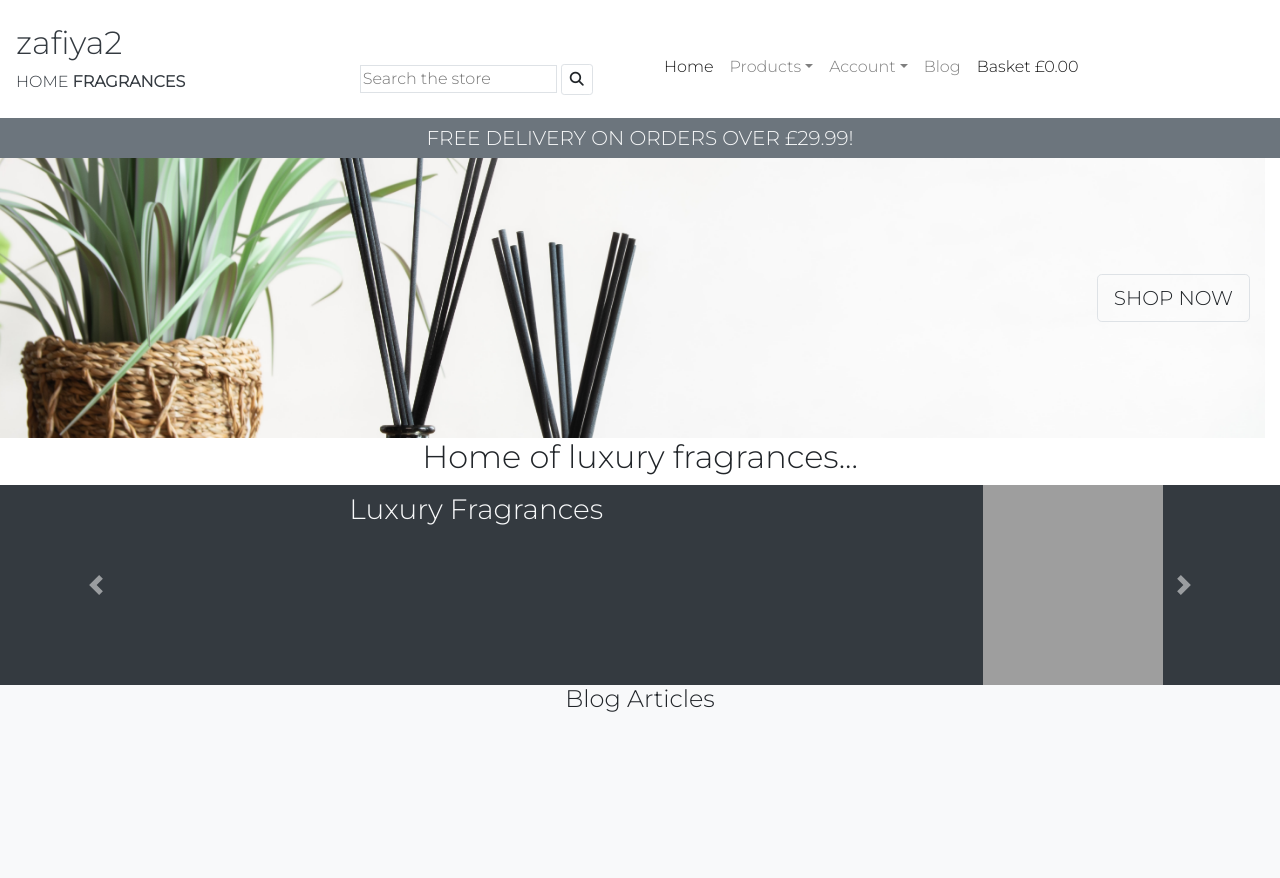
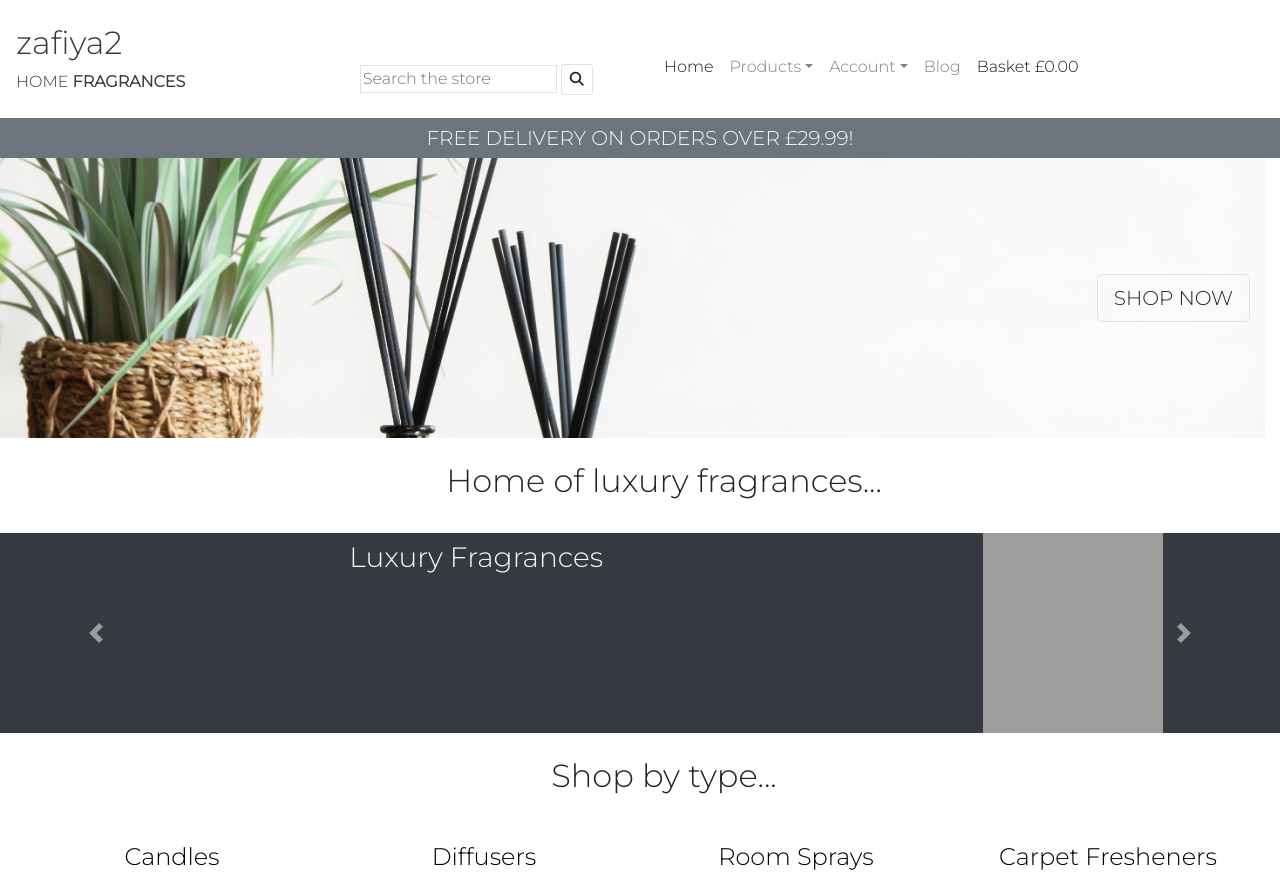
Before and after one commit to BegumDev/zafiya2, a Django app: page / in a window 1280 px wide. Shown: the top 878 px of the page. Run offline with Django 3.2, Linux system fonts and the light colour scheme; some libraries are stand-ins or nearby versions; grey boxes are pictures that could not be loaded.

Commit message:
Style homepage.

```diff
--- a/blog/views.py
+++ b/blog/views.py
@@ -23,6 +23,10 @@ def view_blog(request):
 
             queries = Q(blog_title__icontains=blog_search) | Q(content__icontains=blog_search)
             posts = posts.filter(queries)
+
+    template = {
+
+    }
 
     context = {
         'posts': posts,
--- a/home/templates/home/index.html
+++ b/home/templates/home/index.html
@@ -17,9 +17,9 @@
     </div>
 </div> -->
 
-<!-- shop by fragrance -->
+<!-- Banner-->
 <div class="row">
-    <div class="col-12 text-center">
+    <div class="col-12 text-center m-4">
         <h2>Home of luxury fragrances...</h2>
     </div>
 </div>
@@ -33,8 +33,9 @@
                     <h3 class="text-light m-2">Luxury Fragrances</h3>
                 </div>
                 <div class="col-3">
-                    <img class="d-block" src="https://images.unsplash.com/photo-1595055301976-21a16cf33e67?ixlib=rb-4.0.3&ixid=MnwxMjA3fDB8MHxjb2xsZWN0aW9uLXBhZ2V8NTd8MTMxSThmUHZuZVV8fGVufDB8fHx8&auto=format&fit=crop&w=500&q=60"
-                alt="First slide">
+                    <img class="d-block"
+                        src="https://images.unsplash.com/photo-1595055301976-21a16cf33e67?ixlib=rb-4.0.3&ixid=MnwxMjA3fDB8MHxjb2xsZWN0aW9uLXBhZ2V8NTd8MTMxSThmUHZuZVV8fGVufDB8fHx8&auto=format&fit=crop&w=500&q=60"
+                        alt="First slide">
                 </div>
             </div>
         </div>
@@ -44,8 +45,9 @@
                     <h3 class="text-light mt-2">Trusted and Established</h3>
                 </div>
                 <div class="col-3">
-                    <img class="d-block" src="https://images.unsplash.com/photo-1625479968533-de325eb299a4?ixlib=rb-4.0.3&ixid=MnwxMjA3fDB8MHxzZWFyY2h8M3x8ZGlmZnVzZXJ8ZW58MHx8MHx8&auto=format&fit=crop&w=500&q=60"
-                alt="Second slide">
+                    <img class="d-block"
+                        src="https://images.unsplash.com/photo-1625479968533-de325eb299a4?ixlib=rb-4.0.3&ixid=MnwxMjA3fDB8MHxzZWFyY2h8M3x8ZGlmZnVzZXJ8ZW58MHx8MHx8&auto=format&fit=crop&w=500&q=60"
+                        alt="Second slide">
                 </div>
             </div>
         </div>
@@ -55,8 +57,9 @@
                     <h3 class="text-light mt-2">20% Sale</h3>
                 </div>
                 <div class="col-3">
-                    <img class="d-block" src="https://images.unsplash.com/photo-1596433809550-900d24a4cd9f?ixlib=rb-4.0.3&ixid=MnwxMjA3fDB8MHxjb2xsZWN0aW9uLXBhZ2V8NTF8MTMxSThmUHZuZVV8fGVufDB8fHx8&auto=format&fit=crop&w=500&q=60"
-                alt="Third slide">
+                    <img class="d-block"
+                        src="https://images.unsplash.com/photo-1596433809550-900d24a4cd9f?ixlib=rb-4.0.3&ixid=MnwxMjA3fDB8MHxjb2xsZWN0aW9uLXBhZ2V8NTF8MTMxSThmUHZuZVV8fGVufDB8fHx8&auto=format&fit=crop&w=500&q=60"
+                        alt="Third slide">
                 </div>
             </div>
         </div>
@@ -71,14 +74,45 @@
     </a>
 </div>
 
-<!-- blog -->
-<div>
-    <div class="row blog bg-light">
-        <div class="col-12">
-            <h4 class="text-center">Blog Articles</h4>
-        </div>
+<!-- shop by categories -->
+<div class="row">
+    <div class="col-12 text-center m-4">
+        <h2>Shop by type...</h2>
+    </div>
+</div>
+<div class="row m-3 text-center">
+    <div class="col-12 col-md-6 col-lg-3 shop-by">
+        <a class="" href="{% url 'products' %}?category=candles">
+            <h4>Candles</h4>
+            <img src="https://www.grandillusions.co.uk/wp-content/uploads/2022/05/BEC601-GP-300x300.jpg"
+                alt="Candle">
+        </a>
+    </div>
+    <div class="col-12 col-md-6 col-lg-3 shop-by">
+        <a class="" href="{% url 'products' %}?category=diffusers">
+            <h4>Diffusers</h4>
+            <img src="https://images.bloomingdalesassets.com/is/image/BLM/products/2/optimized/12485472_fpx.tif?$2014_BROWSE_FASHION$&fmt=jpeg&op_usm=0.7,1.0,0.5,0&resMode=sharp2&qlt=85,0&wid=280&hei=350"
+                alt="Diffuser">
+        </a>
+    </div>
+    <div class="col-12 col-md-6 col-lg-3 shop-by">
+        <a class="" href="{% url 'products' %}?category=room_sprays">
+            <h4>Room Sprays</h4>
+            <img src="https://cdn11.bigcommerce.com/s-croon/images/stencil/1280x1280/products/899/2140/F6501576-2E59-410D-B925-87A33133AAAE__13237.1636139088.jpg?c=2"
+                alt="Room Spray">
+        </a>
+    </div>
+    <div class="col-12 col-md-6 col-lg-3 shop-by">
+        <a class="" href="{% url 'products' %}?category=carpet_fresheners">
+            <h4>Carpet Fresheners</h4>
+            <img src="https://encrypted-tbn0.gstatic.com/images?q=tbn:ANd9GcTieKJUIwEWSUEMbR58r0lsD9gJTYCliQ0J3Q&usqp=CAU"
+                alt="Carpet Freshener">
+        </a>
     </div>
 </div>
 
 
+
+
+
 {% endblock %}
--- a/static/css/base.css
+++ b/static/css/base.css
@@ -13,13 +13,6 @@ body {
     width: 100%;
     height: 280px;
 }
-
-/* .main-hero {
-    background: url('/media/hero.jpg') no-repeat;
-    background-size: 100%;
-    width: 100%;
-    height: 280px;
-} */
 
 .fragrance-card {
     width: 300px;
@@ -95,6 +88,23 @@ section {
     height: 200px;
     width: 180px;
 }
+
+.shop-by img {
+    height: 250px;
+    width: 250px;
+}
+
+.shop-by h4 {
+    color: #000000;
+}
+
+.shop-by a {
+    text-decoration: none;
+}
+
+.footer-links a {
+    color: #000000;
+}
 /* ---------------- media queries ---------------- */
 
 /* mobile screens */
--- a/templates/base.html
+++ b/templates/base.html
@@ -83,6 +83,8 @@
                             <div class="dropdown-menu" aria-labelledby="navbarDropdown">
                                 <a class="dropdown-item" href="{% url 'products' %}?category=candles">Candles</a>
                                 <a class="dropdown-item" href="{% url 'products' %}?category=diffusers">Diffusers</a>
+                                <a class="dropdown-item" href="{% url 'products' %}?category=room_sprays">Room Sprays</a>
+                                <a class="dropdown-item" href="{% url 'products' %}?category=carpet_fresheners">Carpet Fresheners</a>
                                 <a class="dropdown-item" href="{% url 'products' %}?category=candles,diffusers">Shop All</a>
                             </div>
                         </li>
@@ -159,17 +161,25 @@
     {% block content %}
     {% endblock %}
 
-    <footer>
-        <div class="row text-center footer-links">
-            <div class="col-12">
+    <footer class="bg-light">
+        <div class="row footer-links text-center">
+            <div class="col-4">
                 <a href="https://en-gb.facebook.com/" target="_blank"><i class="fa-brands fa-facebook"></i></a>
                 <a href="https://www.instagram.com/" target="_blank"><i class="fa-brands fa-instagram-square"></i></a>
                 <a href="https://twitter.com/" target="_blank"><i class="fa-brands fa-twitter"></i></a>
                 <a href="https://www.youtube.com/" target="_blank"><i class="fa-brands fa-youtube"></i></a>
                 <a href="https://discord.com/" target="_blank"><i class="fa-brands fa-discord"></i></a>
             </div>
-            <div class="col-12">
+            <div class="col-4">
                 <span>&copy; <strong>zafiya2 2022</strong></span>
+            </div>
+            <div class="col-4">
+                <div class="row">
+                    <div class="col-12">
+                        <strong><h5>Email:</h5></strong>
+                        <h6>info@zafiya2.com</h6>
+                    </div>
+                </div>
             </div>
         </div>
     </footer>
--- a/templates/includes/mobile-nav.html
+++ b/templates/includes/mobile-nav.html
@@ -38,6 +38,8 @@
                     <div class="dropdown-menu" aria-labelledby="navbarDropdown">
                         <a class="dropdown-item" href="{% url 'products' %}?category=candles">Candles</a>
                         <a class="dropdown-item" href="{% url 'products' %}?category=diffusers">Diffusers</a>
+                        <a class="dropdown-item" href="{% url 'products' %}?category=room_sprays">Room Sprays</a>
+                        <a class="dropdown-item" href="{% url 'products' %}?category=carpet_fresheners">Carpet Fresheners</a>
                         <a class="dropdown-item" href="{% url 'products' %}?category=candles,diffusers">Shop All</a>
                     </div>
                 </li>
```
Also changed, not shown: products/fixtures/categories.json (+17 -1 lines).
